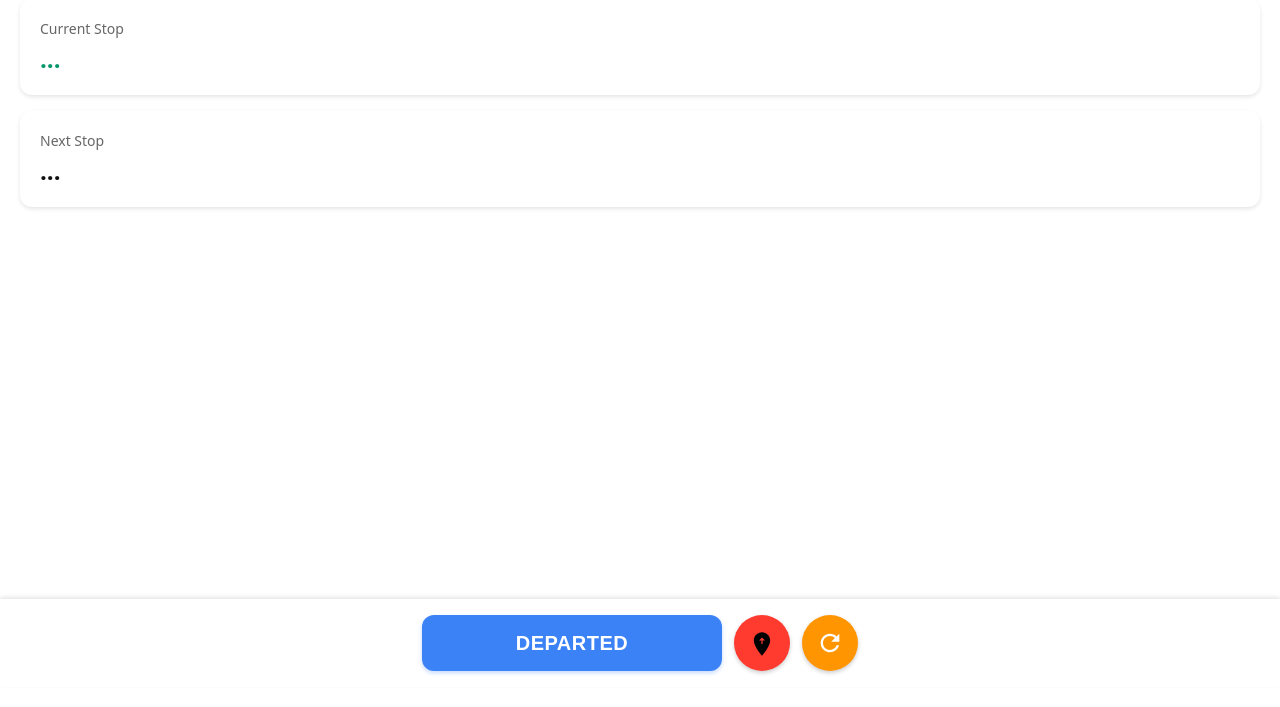
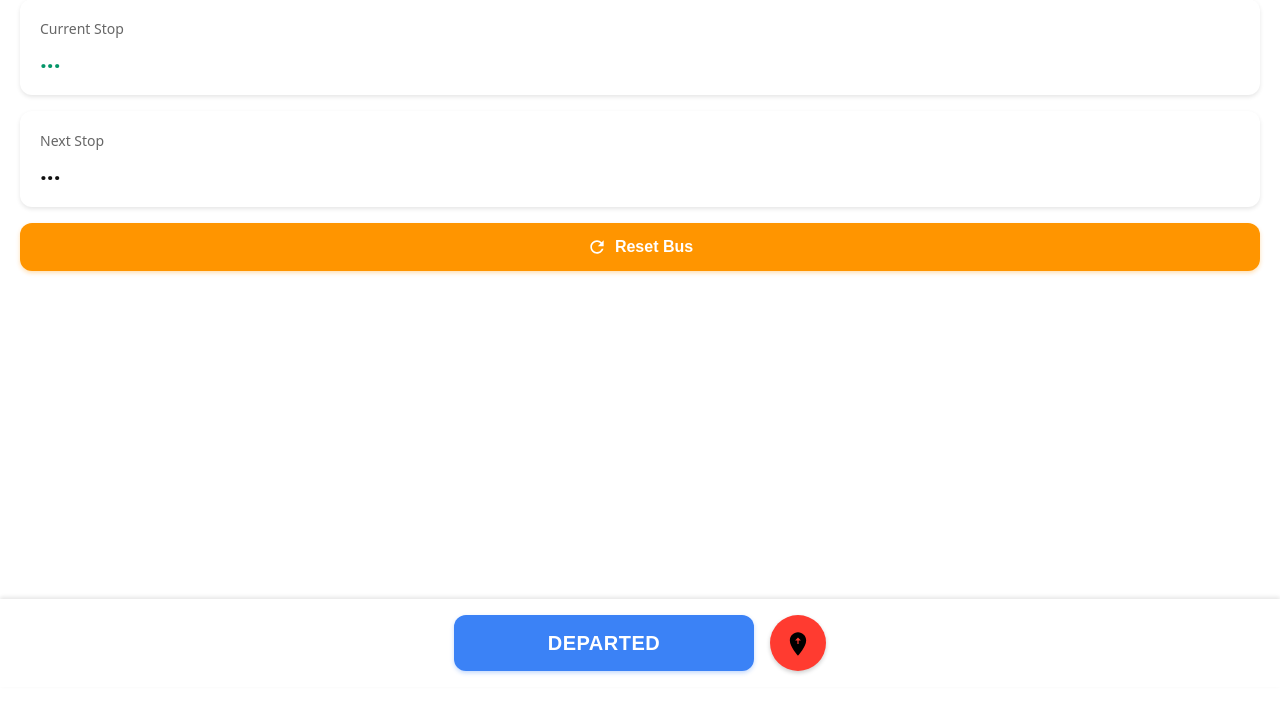
Before and after one commit to JKR0805/bus-tracker, a Flask app: template templates/driver.html in a window 1280 px wide. Shown: the part 113-820 px from the top of the page. Run offline with Flask 3, Linux system fonts and the light colour scheme; the template is opened without the code that fills it, so the values that code supplies are empty; data comes from the database, SQL or seed files in the repository.

Commit message:
Small Tweeks 1

```diff
--- a/app.py
+++ b/app.py
@@ -279,28 +279,47 @@ def share_location():
         dbm.update_user_location(bus_id, user_id, user_type, lat, lon, accuracy)
         last_update_time[user_id] = now
 
-        # Update bus location directly with driver's GPS
-        state = dbm.update_bus_location(bus_id, lat, lon)
+        # Check proximity to stops FIRST (within 50 meters)
+        proximity_result = dbm.check_stop_proximity(bus_id, lat, lon, radius_meters=50)
 
-        # Check proximity to stops and auto-detect arrival
-        proximity_result = dbm.check_stop_proximity(bus_id, lat, lon, radius_meters=40)
+        current_state = dbm.get_bus_state(bus_id)
 
         if proximity_result:
-            # Driver is near a stop
+            # Driver is near a stop (within 50m)
             stop_id = proximity_result['id']
             stop_index = proximity_result['seq']
 
-            # Auto-update to this stop if not already there
-            current_state = dbm.get_bus_state(bus_id)
-            if current_state and current_state['stop_index'] != stop_index:
-                state = dbm.set_bus_to_stop(bus_id, stop_index)
-                bus_status[bus_id] = "arrived"
-            elif current_state and current_state['stop_index'] == stop_index:
-                # Already at this stop
-                bus_status[bus_id] = "arrived"
+            # Snap to stop coordinates for clean positioning
+            state = dbm.set_bus_to_stop(bus_id, stop_index)
+            bus_status[bus_id] = "arrived"
+
+            app.logger.info(f"Bus {bus_id} arrived at stop {proximity_result['name']} (within 50m)")
         else:
-            # Not near any stop - mark as departing/en route
-            if bus_id in bus_status:
+            # Not near any stop - update to exact GPS coordinates
+            state = dbm.update_bus_location(bus_id, lat, lon)
+
+            # Determine if departing from current stop
+            if current_state and current_state['stop_index'] is not None:
+                current_stop = dbm.current_stop_for_index(current_state['stop_index'])
+                if current_stop:
+                    # Check distance from current stop
+                    distance_from_current = dbm.calculate_distance(
+                        lat, lon, current_stop['lat'], current_stop['lon']
+                    )
+
+                    if distance_from_current > 50:
+                        # Moving away from current stop
+                        bus_status[bus_id] = "departing"
+                        # Get next stop for status message
+                        next_stop = dbm.current_stop_for_index(current_state['stop_index'] + 1)
+                        if next_stop:
+                            app.logger.info(f"Bus {bus_id} departing to {next_stop['name']}")
+                    else:
+                        # Still near current stop but not snapped
+                        bus_status[bus_id] = "arrived"
+                else:
+                    bus_status[bus_id] = "departing"
+            else:
                 bus_status[bus_id] = "departing"
 
         # Get updated state and stop info
@@ -419,7 +438,8 @@ def driver_departed():
         if seconds_since_update < 30:
             return jsonify({
                 "error": "Using live GPS - manual control disabled",
-                "message": "Bus position is being tracked via GPS"
+                "message": "Bus position is being tracked via GPS",
+                "gps_active": True
             }), 400
 
     # Fallback: set status to departing without moving
@@ -432,6 +452,7 @@ def driver_departed():
     resp["stop_name"] = stop["name"] if stop else None
     resp["stop_id"] = stop["id"] if stop else None
     resp["status"] = bus_status.get(bus_id)
+    resp["gps_active"] = False
     return jsonify(resp)
 
 @app.post("/driver/arrived")
@@ -453,7 +474,8 @@ def driver_arrived():
         if seconds_since_update < 30:
             return jsonify({
                 "error": "Using live GPS - manual control disabled",
-                "message": "Bus position is being tracked via GPS"
+                "message": "Bus position is being tracked via GPS",
+                "gps_active": True
             }), 400
 
     action = data.get("action")
@@ -467,6 +489,7 @@ def driver_arrived():
     state["stop_name"] = stop["name"] if stop else None
     state["stop_id"] = stop["id"] if stop else None
     state["status"] = bus_status.get(bus_id)
+    state["gps_active"] = False
     return jsonify(state)
 
 @app.post("/driver/reset")
@@ -492,19 +515,46 @@ def driver_reset():
         state.update({
             "stop_name": stop["name"] if stop else None,
             "stop_id": stop["id"] if stop else None,
-            "status": bus_status.get(bus_id)
+            "status": bus_status.get(bus_id),
+            "gps_active": False
         })
         return jsonify(state)
 
     return jsonify({"error": "Failed to reset bus"}), 500
 
+@app.post("/location/stop")
+@login_required
+@role_required('driver')
+def stop_location_sharing():
+    """Immediately stop GPS tracking and enable manual controls"""
+    bus_id = session.get('bus_id', BUS_ID)
+
+    # Clear the GPS timestamp to immediately enable manual controls
+    last_driver_update.pop(bus_id, None)
+
+    app.logger.info(f"GPS tracking stopped for bus {bus_id} - manual controls enabled")
+
+    return jsonify({
+        "message": "GPS tracking stopped",
+        "gps_active": False
+    })
+
 @app.post("/student/arrived")
 @login_required
 @role_required('student')
 def student_arrived():
+    """Students can confirm arrival - but only moves bus if GPS is inactive (>30s)"""
     data = request.get_json(force=True)
     bus_id = data.get("bus_id", BUS_ID)
     student_id = session.get('username', 'S1')  # Use logged in username as student ID
+
+    # Check if driver's GPS is active
+    now = datetime.now()
+    gps_active = False
+    if bus_id in last_driver_update:
+        seconds_since_update = (now - last_driver_update[bus_id]).total_seconds()
+        if seconds_since_update < 30:
+            gps_active = True
 
     state = dbm.get_bus_state(bus_id)
     if not state:
@@ -515,23 +565,30 @@ def student_arrived():
     if not stop:
         return jsonify({"error": "stop not found"}), 404
 
+    # Always record the confirmation
     dbm.insert_confirmation(bus_id, stop["id"], "student", student_id)
     cnt = dbm.count_confirmations(bus_id, stop["id"])
 
     moved = False
     new_state: Dict[str, Any] = dict(state)
-    if cnt >= QUORUM:
+
+    # Only move bus if GPS is NOT active and quorum is reached
+    if cnt >= QUORUM and not gps_active:
         new_state = dbm.move_bus_to_next_stop(bus_id)
         moved = True
         bus_status.pop(bus_id, None)
+    elif cnt >= QUORUM and gps_active:
+        # Quorum reached but GPS is active - don't move
+        app.logger.info(f"Student confirmation quorum reached for bus {bus_id}, but GPS is active - ignoring manual control")
 
     # augment response
     curr_stop = dbm.current_stop_for_index(new_state.get("stop_index", 0))
     new_state["stop_name"] = curr_stop["name"] if curr_stop else None
     new_state["stop_id"] = curr_stop["id"] if curr_stop else None
     new_state["status"] = bus_status.get(bus_id)
+    new_state["gps_active"] = gps_active  # Add GPS status to response
 
-    return jsonify({"confirmations": cnt, "moved": moved, "state": new_state})
+    return jsonify({"confirmations": cnt, "moved": moved, "state": new_state, "gps_active": gps_active})
 
 @app.get("/confirmations")
 @login_required
@@ -541,6 +598,28 @@ def get_confirmations():
     cnt = dbm.count_confirmations(bus_id, stop_id)
     return jsonify({"bus_id": bus_id, "stop_id": stop_id, "confirmations": cnt})
 
+@app.get("/gps/status")
+@login_required
+def get_gps_status():
+    """Check if driver's GPS is currently active"""
+    bus_id = request.args.get("bus_id", BUS_ID)
+
+    now = datetime.now()
+    gps_active = False
+    last_update_time = None
+
+    if bus_id in last_driver_update:
+        last_update_time = last_driver_update[bus_id]
+        seconds_since_update = (now - last_update_time).total_seconds()
+        if seconds_since_update < 30:
+            gps_active = True
+
+    return jsonify({
+        "bus_id": bus_id,
+        "gps_active": gps_active,
+        "last_update": last_update_time.isoformat() if last_update_time else None
+    })
+
 
 if __name__ == "__main__":
     dbm.init_db()
--- a/templates/driver.html
+++ b/templates/driver.html
@@ -72,6 +72,16 @@
       <div class="info-label">Next Stop</div>
       <div id="nextStop" class="info-value">...</div>
     </div>
+
+    <!-- Reset Button moved here below Next Stop -->
+    <div style="margin-bottom: 100px;">
+      <button id="resetBtn" class="reset-btn-full" title="Reset Bus to Starting Stop">
+        <svg viewBox="0 0 24 24" style="width: 20px; height: 20px; margin-right: 8px;">
+          <path d="M17.65 6.35C16.2 4.9 14.21 4 12 4c-4.42 0-7.99 3.58-7.99 8s3.57 8 7.99 8c3.73 0 6.84-2.55 7.73-6h-2.08c-.82 2.33-3.04 4-5.65 4-3.31 0-6-2.69-6-6s2.69-6 6-6c1.66 0 3.14.69 4.22 1.78L13 11h7V4l-2.35 2.35z"/>
+        </svg>
+        Reset Bus
+      </button>
+    </div>
   </div>
 
   <div class="actions">
@@ -79,11 +89,6 @@
     <button id="shareLocationBtn" class="location-btn" title="Share Location">
       <svg viewBox="0 0 24 24" style="transform: translateY(1px)">
         <path d="M12 2C8.13 2 5 5.13 5 9c0 5.25 7 13 7 13s7-7.75 7-13c0-3.87-3.13-7-7-7zM12 6.5l2.5 2.5h-2v3h-1v-3h-2L12 6.5z"/>
-      </svg>
-    </button>
-    <button id="resetBtn" class="reset-btn" title="Reset Bus">
-      <svg viewBox="0 0 24 24">
-        <path d="M17.65 6.35C16.2 4.9 14.21 4 12 4c-4.42 0-7.99 3.58-7.99 8s3.57 8 7.99 8c3.73 0 6.84-2.55 7.73-6h-2.08c-.82 2.33-3.04 4-5.65 4-3.31 0-6-2.69-6-6s2.69-6 6-6c1.66 0 3.14.69 4.22 1.78L13 11h7V4l-2.35 2.35z"/>
       </svg>
     </button>
   </div>
@@ -113,29 +118,30 @@
       opacity: 1;
     }
 
-    /* Reset button styles */
-    .reset-btn {
-      width: 56px;
-      height: 56px;
-      border-radius: 50%;
+    /* Reset button styles - full width button */
+    .reset-btn-full {
+      width: 100%;
       background: #ff9500;
+      color: #fff;
       border: none;
-      padding: 0;
+      padding: 14px 20px;
+      border-radius: 12px;
+      font-size: 16px;
+      font-weight: 600;
       display: flex;
       align-items: center;
       justify-content: center;
-      box-shadow: 0 2px 4px rgba(0,0,0,0.2);
+      box-shadow: 0 2px 4px rgba(255, 149, 0, 0.3);
       transition: all 0.3s ease;
-      flex-shrink: 0;
+      cursor: pointer;
     }
 
-    .reset-btn:active {
-      transform: scale(0.95);
+    .reset-btn-full:active {
+      transform: scale(0.98);
+      background: #e68a00;
     }
 
-    .reset-btn svg {
-      width: 28px;
-      height: 28px;
+    .reset-btn-full svg {
       fill: #fff;
     }
     /* Location sharing button styles */
@@ -168,7 +174,7 @@
       fill: #000;
     }
 
-    /* Updated actions container */
+    /* Updated actions container - fixed spacing */
     .actions {
       position: fixed;
       left: 0;
@@ -179,7 +185,7 @@
       display: flex;
       align-items: center;
       justify-content: center;
-      gap: 12px;
+      gap: 16px;
       box-shadow: 0 -2px 4px rgba(0,0,0,0.1);
       min-height: 88px;
       box-sizing: border-box;
@@ -187,7 +193,7 @@
 
     .actions .btn {
       flex: 1;
-      max-width: 200px;
+      max-width: 280px;
       height: 56px;
       display: flex;
       align-items: center;
@@ -272,13 +278,32 @@
         navigator.geolocation.clearWatch(locationWatchId);
         locationWatchId = null;
         this.classList.remove('active');
-        showToast('GPS Tracking Stopped');
+
+        // Immediately notify server to enable manual controls
+        fetch('/location/stop', {
+          method: 'POST',
+          headers: {'Content-Type': 'application/json'},
+          body: JSON.stringify({ bus_id: BUS_ID })
+        }).then(r => r.json()).then(data => {
+          showToast('GPS Tracking Stopped - Manual controls enabled');
+          refresh();
+        }).catch(error => {
+          console.error('Error stopping GPS:', error);
+          showToast('GPS Tracking Stopped');
+        });
       }
     });
 
     // Reset button handler
     document.getElementById('resetBtn').addEventListener('click', function() {
       if (confirm('Reset bus to starting stop?')) {
+        // Stop GPS if it's running
+        if (locationWatchId) {
+          navigator.geolocation.clearWatch(locationWatchId);
+          locationWatchId = null;
+          document.getElementById('shareLocationBtn').classList.remove('active');
+        }
+
         fetch('/driver/reset', {
           method: 'POST',
           headers: {'Content-Type': 'application/json'},
@@ -287,7 +312,7 @@
           if (state.error) {
             showToast('Error: ' + state.error);
           } else {
-            showToast('Bus reset to start');
+            showToast('✓ Bus reset to start');
             refresh();
           }
         }).catch(error => {
@@ -358,8 +383,12 @@
       fetch('/driver/departed', {
         method: 'POST', headers: {'Content-Type':'application/json'},
         body: JSON.stringify({ bus_id: BUS_ID })
-      }).then(r => r.json()).then(resp => {
-        if (resp.error) {
+      }).then(async r => {
+        const resp = await r.json();
+        if (r.status === 400 && resp.gps_active) {
+          // GPS is blocking manual control
+          showToast('⚠️ Turn off GPS tracking first');
+        } else if (resp.error) {
           showToast(resp.message || resp.error);
         } else {
           showToast('Departed');
@@ -367,6 +396,7 @@
         }
       }).catch(error => {
         console.error('Departed error:', error);
+        showToast('Error - please try again');
       });
     };
 
```
Also changed, not shown: templates/student.html (+45 -2 lines), README.md.
